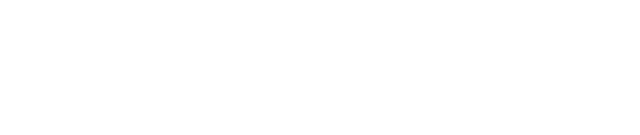
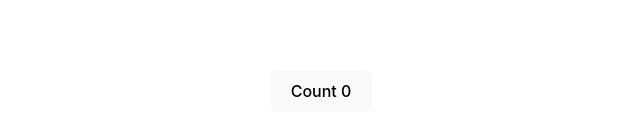
Before and after one commit to leo-mutuku/reacthook-deepdive, a React (Vite) app: page / in a window 1280 px wide. Shown: the part 309-444 px from the top of the page, without its empty margins (319-959 px from the left). Built offline with nearby package versions, Linux system fonts and the light colour scheme.

Commit message:
simple button counter - class component

```diff
--- a/src/App.jsx
+++ b/src/App.jsx
@@ -1,10 +1,11 @@
 
 
 import './App.css'
+import ClassCounter from './components/ClassCounter'
 function App() {
   return (
     <>
-
+    <ClassCounter />
     </>
   )
 }
--- /dev/null
+++ b/src/components/ClassCounter.jsx
@@ -0,0 +1,24 @@
+import React from "react";
+
+class ClassCounter extends React.Component {
+    constructor(props){
+        super(props)
+
+        this.state = {
+            count:0
+        }
+    }
+
+    incrementCounter = () =>{
+        this.setState({
+            count: this.state.count + 1
+        })
+    }
+  render() {
+    return <div>
+        <button onClick={this.incrementCounter}>Count {this.state.count}</button>
+    </div>;
+  }
+}
+
+export default ClassCounter;
```
